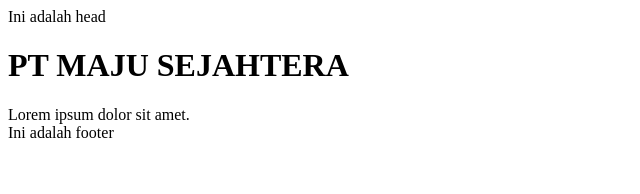
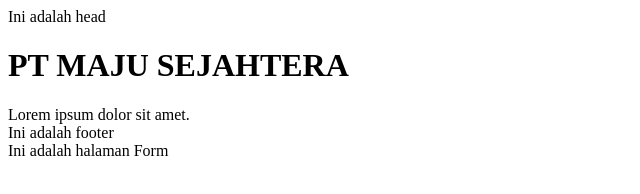
Before and after one commit to mkhoirulanwar41/CompanyProfile, a plain HTML site: page contact-us.html in a window 1280 px wide. Shown: the whole page, without its empty margins (0-640 px from the left). Drawn offline with Linux system fonts and the light colour scheme.

Commit message:
Update contact-us.html
Menambahkan Form kontak

```diff
--- a/contact-us.html
+++ b/contact-us.html
@@ -10,5 +10,6 @@
     <h1>PT MAJU SEJAHTERA</h1>
     <div>Lorem ipsum dolor sit amet.</div>
     <footer>Ini adalah footer</footer>
+    <form>Ini adalah halaman Form</form>
 </body>
 </html>
```
